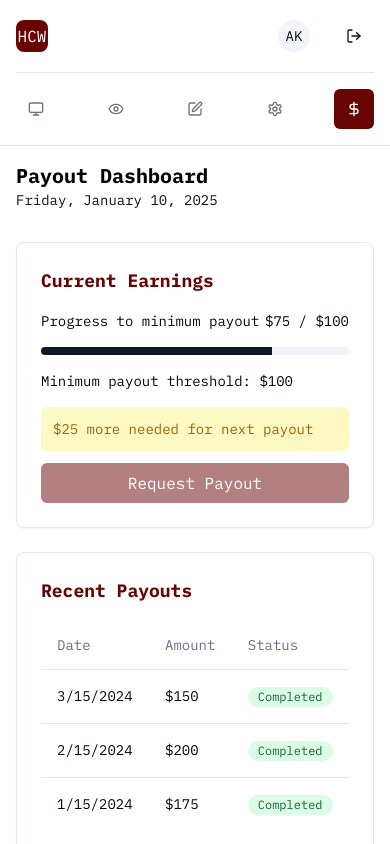
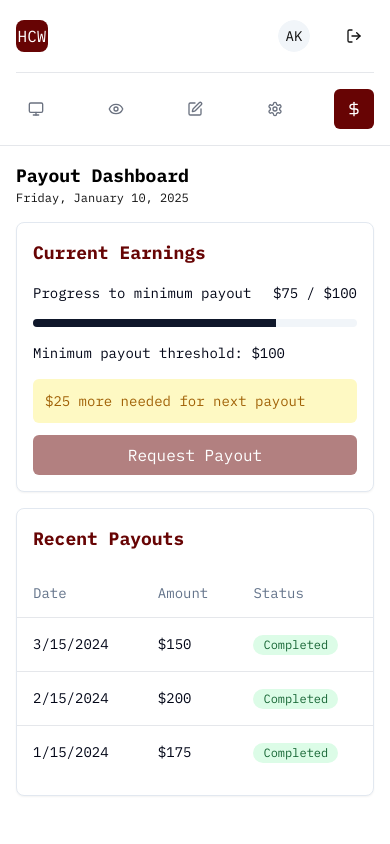
Before and after one commit to gprethesh/hardcorewidoms, a React (Vite) app: page /dashboard-payout in a window 390 px wide. Built offline with nearby package versions, Linux system fonts and the light colour scheme.

Commit message:
fixed some issue on dashboard

```diff
--- a/src/components/DashboardPayout.jsx
+++ b/src/components/DashboardPayout.jsx
@@ -38,22 +38,24 @@ export default function DashboardPayout() {
   const progressPercentage = (currentEarnings / minimumPayout) * 100;
 
   return (
-    <div className="flex flex-col h-screen bg-white/40 backdrop-blur-md">
+    <div className="flex flex-col min-h-screen bg-white/40 backdrop-blur-md">
       <DashHeader />
 
       <div className="flex-1 p-4 lg:p-8 overflow-y-auto">
-        <div className="flex items-center mb-8">
+        <div className="flex flex-col sm:flex-row sm:items-center mb-4 sm:mb-8">
           <div>
-            <h1 className="text-xl font-semibold text-black">
+            <h1 className="text-lg sm:text-xl font-semibold text-black">
               Payout Dashboard
             </h1>
-            <p className="text-sm text-muted-foreground">{currentDate}</p>
+            <p className="text-xs sm:text-sm text-muted-foreground">
+              {currentDate}
+            </p>
           </div>
         </div>
 
-        <div className="grid gap-6 md:grid-cols-2">
+        <div className="grid gap-4 sm:gap-6 grid-cols-1 md:grid-cols-2">
           {/* Current Earnings Section */}
-          <Card className="p-6">
+          <Card className="p-4 sm:p-6">
             <h2 className="text-lg font-semibold text-[#670404] mb-4">
               Current Earnings
             </h2>
@@ -103,17 +105,17 @@ export default function DashboardPayout() {
           </Card>
 
           {/* Payout History Section */}
-          <Card className="p-6">
+          <Card className="p-4 sm:p-6">
             <h2 className="text-lg font-semibold text-[#670404] mb-4">
               Recent Payouts
             </h2>
-            <div className="overflow-x-auto">
+            <div className="-mx-4 sm:mx-0 overflow-x-auto">
               <Table>
                 <TableHeader>
                   <TableRow>
-                    <TableHead>Date</TableHead>
-                    <TableHead>Amount</TableHead>
-                    <TableHead>Status</TableHead>
+                    <TableHead className="whitespace-nowrap">Date</TableHead>
+                    <TableHead className="whitespace-nowrap">Amount</TableHead>
+                    <TableHead className="whitespace-nowrap">Status</TableHead>
                   </TableRow>
                 </TableHeader>
                 <TableBody>
--- a/src/pages/Login.jsx
+++ b/src/pages/Login.jsx
@@ -63,12 +63,14 @@ export default function Login() {
             </div>
 
             {/* Login Button */}
+            <Link to="/dashboard">
               <button
                 type="submit"
                 className="w-full py-2 px-4 border-2 border-[#121212] bg-white hover:bg-gradient-to-r from-[#121212] to-[#670404] text-[#121212] hover:text-white transition-colors duration-300 rounded-md font-medium"
               >
                 Sign In
               </button>
+            </Link>
           </form>
 
           <div className="mt-6 text-center text-sm">
```
Lines whose indentation alone changed are shown as unchanged.
